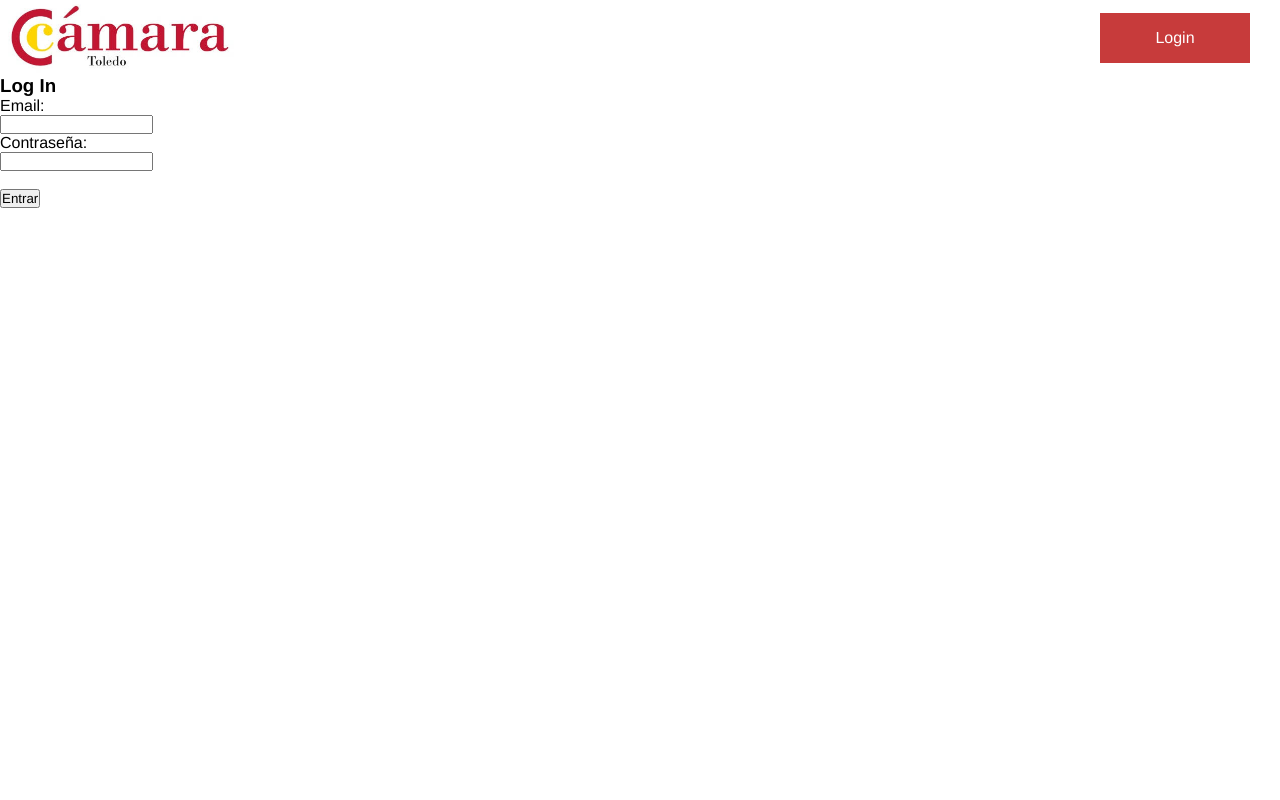
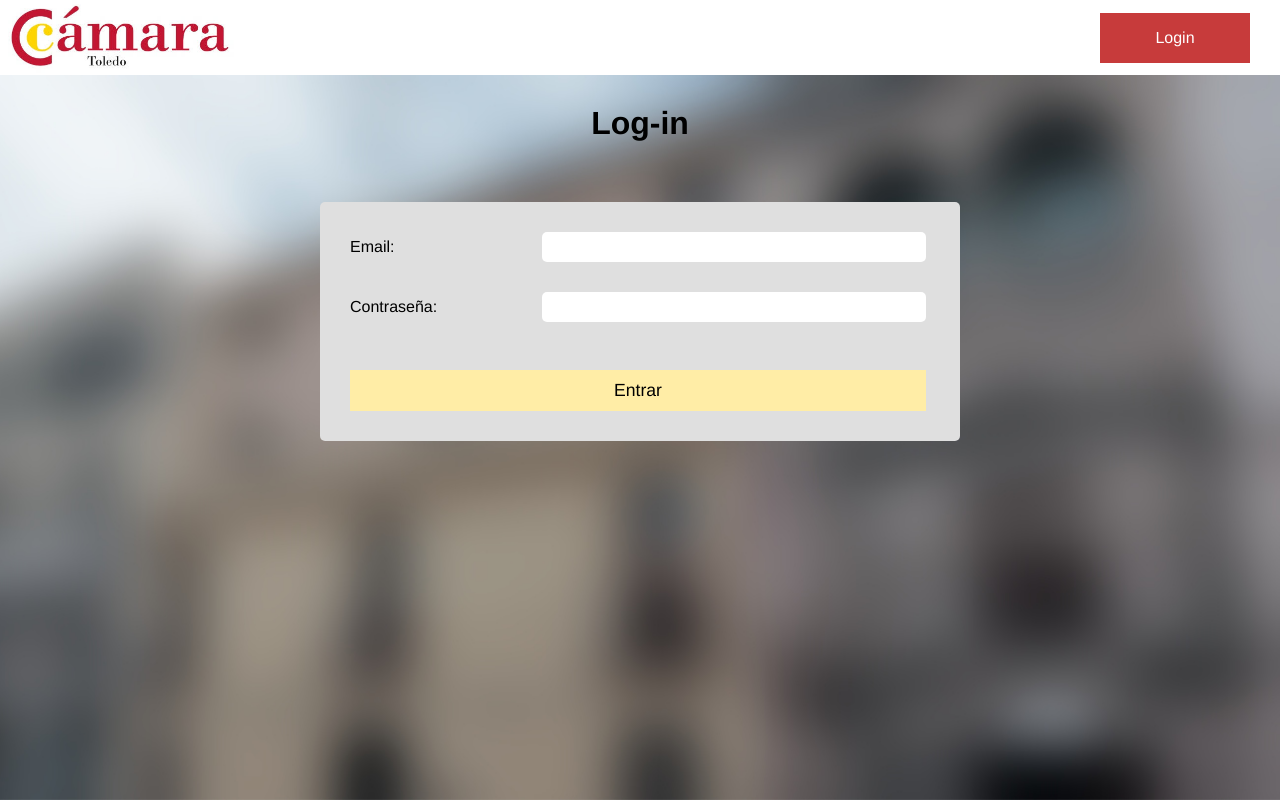
Before and after one commit to carlos-ruano/cursoscamara, a PHP site: page /cursoscamara/login in a window 1280 px wide. Run offline with PHP 8.4, Linux system fonts and the light colour scheme.

Commit message:
actualización formularios

```diff
--- a/content/styles/style.css
+++ b/content/styles/style.css
@@ -18,6 +18,10 @@
 }
 
 .head img{
+    height: 100%;
+}
+
+.head .home{
     height: 100%;
 }
 
@@ -328,6 +333,100 @@
     color: rgba(199, 59, 59);
     box-shadow: 5px 5px 15px black;
 
+}
+
+/*--------------------Formularios-----------------------*/
+
+.formulario{
+    width: 50%;
+    margin-bottom: 30px;
+    background-color: rgba(223, 223, 223);
+    border-radius: 5px;
+    margin-top: 30px;
+}
+
+.formulario form{
+    width: 100%;
+    display: flex;
+    flex-direction: column;
+}
+
+.celda{
+    width: 100%;
+    display: flex;
+    margin-top: 30px;
+    margin-right: 30px;
+    margin-left: 30px;
+}
+
+.tipoDato{
+    width: 30%;
+    display: flex;
+    align-items: center;
+}
+
+.dato{
+    width: 60%;
+}
+
+.dato input{
+    width: 100%;
+    height: 30px;
+    text-align: left;
+    border: none;
+    border-radius: 5px;
+}
+
+.dato input:focus{
+    box-shadow: 0px 0px 15px rgba(199, 59, 59);
+    outline: none;
+}
+
+.dato textarea{
+    max-width: 100%;
+    min-width: 100%;
+    border: none;
+}
+
+.dato textarea:focus{
+    box-shadow: 0px 0px 15px rgba(199, 59, 59);
+    outline: none;
+}
+
+.celda .enviar{
+    width: 90%;
+    margin-bottom: 30px;
+}
+
+.celda .enviar input{
+    padding: 10px 15px;
+    width: 100%;
+    background-color: #ffeda6;
+    font-size: 1.1em;
+    border:none;
+}
+
+.celda .enviar input:hover{
+    cursor: pointer;
+    background-color: rgba(199, 59, 59);
+    transition: 0.5s;
+    color: white;
+    box-shadow: 5px 5px 15px black;
+}
+
+.cancel{
+    padding: 10px 15px;
+    background-color: #ffeda6;
+    text-decoration: none;
+    color: black;
+}
+
+.cancel:hover{
+    cursor: pointer;
+    background-color: rgba(199, 59, 59);
+    transition: 0.5s;
+    color: white;
+    box-shadow: 5px 5px 15px black;
 }
 
 /*-----------------------------------KEYFRAMES------------------------------------------*/
--- a/controllers/CoursesController.php
+++ b/controllers/CoursesController.php
@@ -128,7 +128,7 @@
                     "image_link" => $courseOld->getImage_link(),
                     "status" => $courseOld->getStatus()
                 ];
-                $view->image = Config::URL_IMG . "/" . $courseOld->getImagen();
+                //$view->image = Config::URL_IMG . "/" . $courseOld->getImagen();
             }
         } catch (CourseValidatorException $e) {
             $errores = $e->getMessagesErrores();
--- a/views/courses_view.php
+++ b/views/courses_view.php
@@ -1,5 +1,4 @@
 <div class="generalContainer">
-    <a href="<?= $this->urlEditCourses ?>" class="login">Gestión de cursos</a>
     <div class="courseContainer">
         <?php foreach ($this->courses as $course) { ?>
         <a href="<?= Config::URL_BASE.'courses/info/'.$course->getId()?>" class="noDecorationLink">
--- a/views/header.php
+++ b/views/header.php
@@ -13,7 +13,7 @@
 </head>
 <body>
     <nav class="head">
-        <img src="<?= Config:: PATH_IMG . "logo.jpg" ?>" alt="">
+        <a class="home" href="<?= Config::URL_BASE ?>"><img src="<?= Config:: PATH_IMG . "logo.jpg" ?>" alt=""></a>
         <a href="<?= Config::PATH_LOGIN ?>" class="login">
             <p>Login</p>
         </a>
--- a/views/login_view.php
+++ b/views/login_view.php
@@ -1,23 +1,23 @@
 <?= $this->err_msg ?? "" ?>
-<div>
+<div class="generalContainer">
+    <h2>Log-in</h2>
+<div class="formulario">
     <form action="#" method="post">
-        <h3>Log In</h3>
-
-
-        <div>
-            <div><label for="email">Email: </label></div>
-            <div><input type="email" id="email" name="email" value="<?= $_POST['email'] ?? "" ?>"></div>
+        <div class="celda">
+            <div class="tipoDato"><label for="email">Email: </label></div>
+            <div class="dato"><input type="email" id="email" name="email" value="<?= $_POST['email'] ?? "" ?>"></div>
             <div><?= $this->errores['email'] ?? "" ?></div>
         </div>
-        <div>
-            <div><label for="password">Contraseña: </label></div>
-            <div><input type="password" id="password" name="password"></div>
+        <div class="celda">
+            <div class="tipoDato"><label for="password">Contraseña: </label></div>
+            <div class="dato"><input type="password" id="password" name="password"></div>
             <div><?= $this->errores['password'] ?? "" ?></div>
         </div>
         <br>
-        <div>
-            <div><input type="submit" name="enviar" value="Entrar"></div>
+        <div class="celda">
+            <div class="enviar"><input type="submit" name="enviar" value="Entrar"></div>
         </div>
 
     </form>
 </div>
+</div>
```
Also changed, not shown: other parts of content/styles/style.css (+31 -7 lines), views/course_form.php (+39 -39 lines), views/edit_course_view.php (+6 -7 lines), views/newcourse_view.php (+5 -3 lines).
